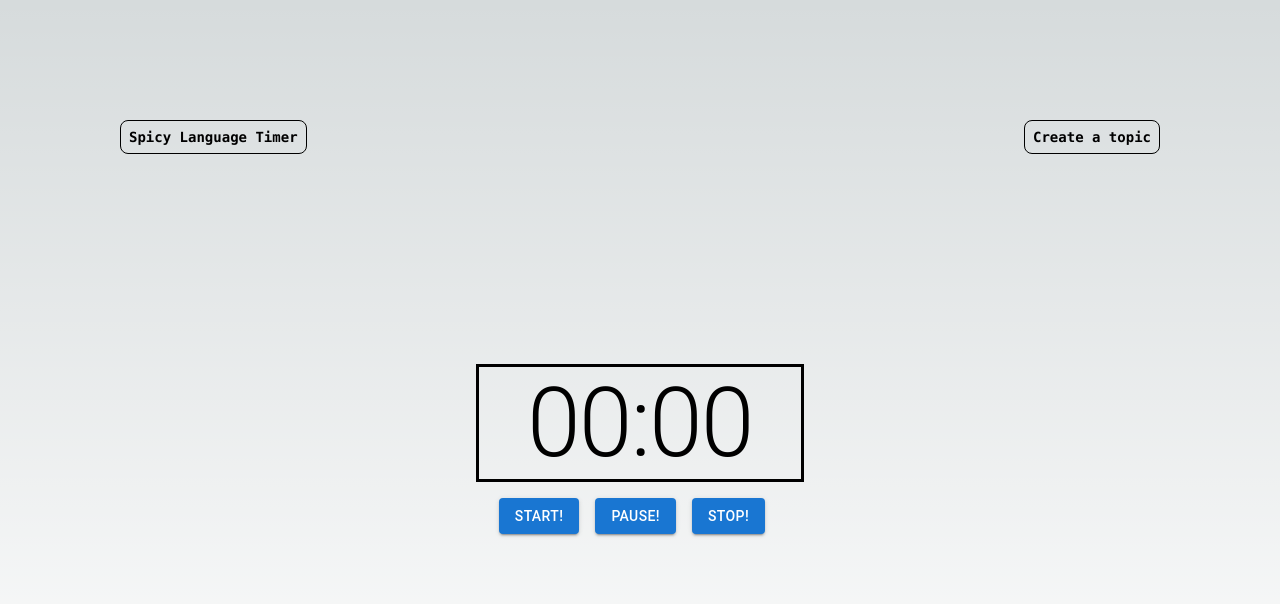
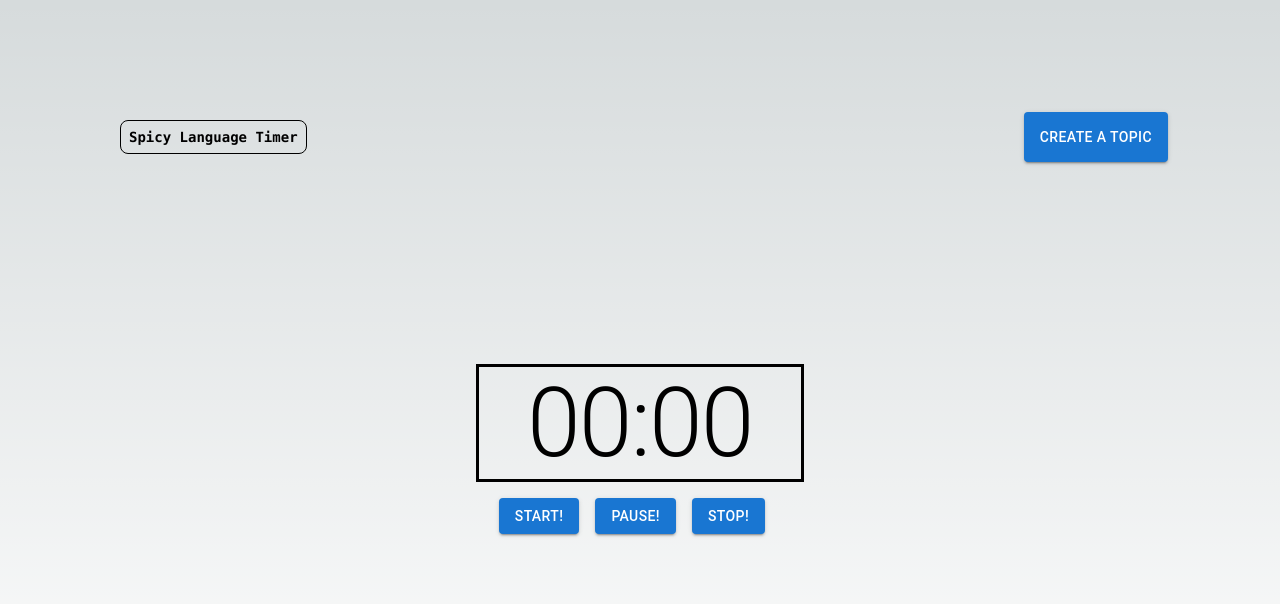
Before and after one commit to ttn729/debate-pulse, a Next.js app: page / in a window 1280 px wide. Shown: the top 604 px of the page. Built offline with nearby package versions, Linux system fonts and the light colour scheme.

Commit message:
adjust topic title font

```diff
--- a/src/app/page.tsx
+++ b/src/app/page.tsx
@@ -5,6 +5,11 @@ import { useState } from "react";
 import { Box, Button, Grid, Typography } from "@mui/material";
 import Item from "@/components/Item";
 import TopicModal from "@/components/TopicModal";
+import { Open_Sans} from 'next/font/google';
+
+
+// const topicFont = Fira_Mono({weight: '700', subsets: ["latin"]});
+const topicFont = Open_Sans({weight: '800', subsets: ["latin"]});
 
 
 export default function Home() {
@@ -64,9 +69,11 @@ export default function Home() {
           {/* <Item>
             Join
           </Item> */}
-          <Item onClick={handleOpenModal}>
+
+          <Button onClick={handleOpenModal} variant="contained">
             Create a topic
-          </Item>
+          </Button>
+
           <TopicModal open={openModal} onClose={handleCloseModal} setTopicName={setTopicName} setNumTeams={setNumTeams} setNumSeconds={setNumSeconds}/>
 
         </Box>
@@ -82,10 +89,9 @@ export default function Home() {
           item
           xs={6}
           width="100%"
-
         >
           <Grid container item xs={12} justifyContent="center" alignItems="center" width='100%' flexDirection='column' sx={{mb: 2}}>
-            <Typography variant="h3" align="center">{topicName}</Typography>
+            <Typography variant="h3" align="center" fontFamily={"Fira Mono"} className={topicFont.className}>{topicName}</Typography>
             <Timer isTimerRunning={isTimerRunning} setBackgroundColor={setBackgroundColor} resetTimer={resetTimer} numSeconds={numSeconds}/>
           </Grid>
 
```
